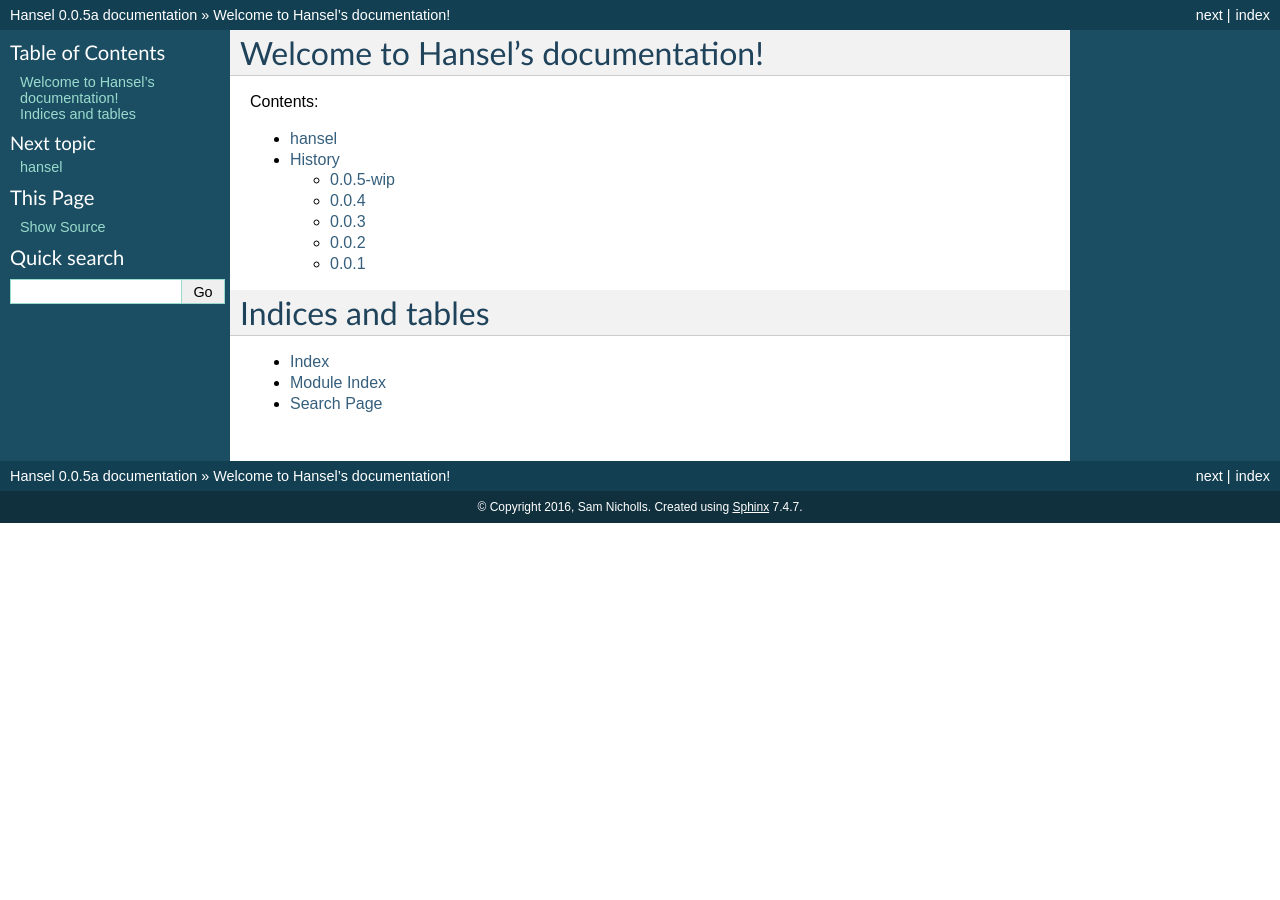
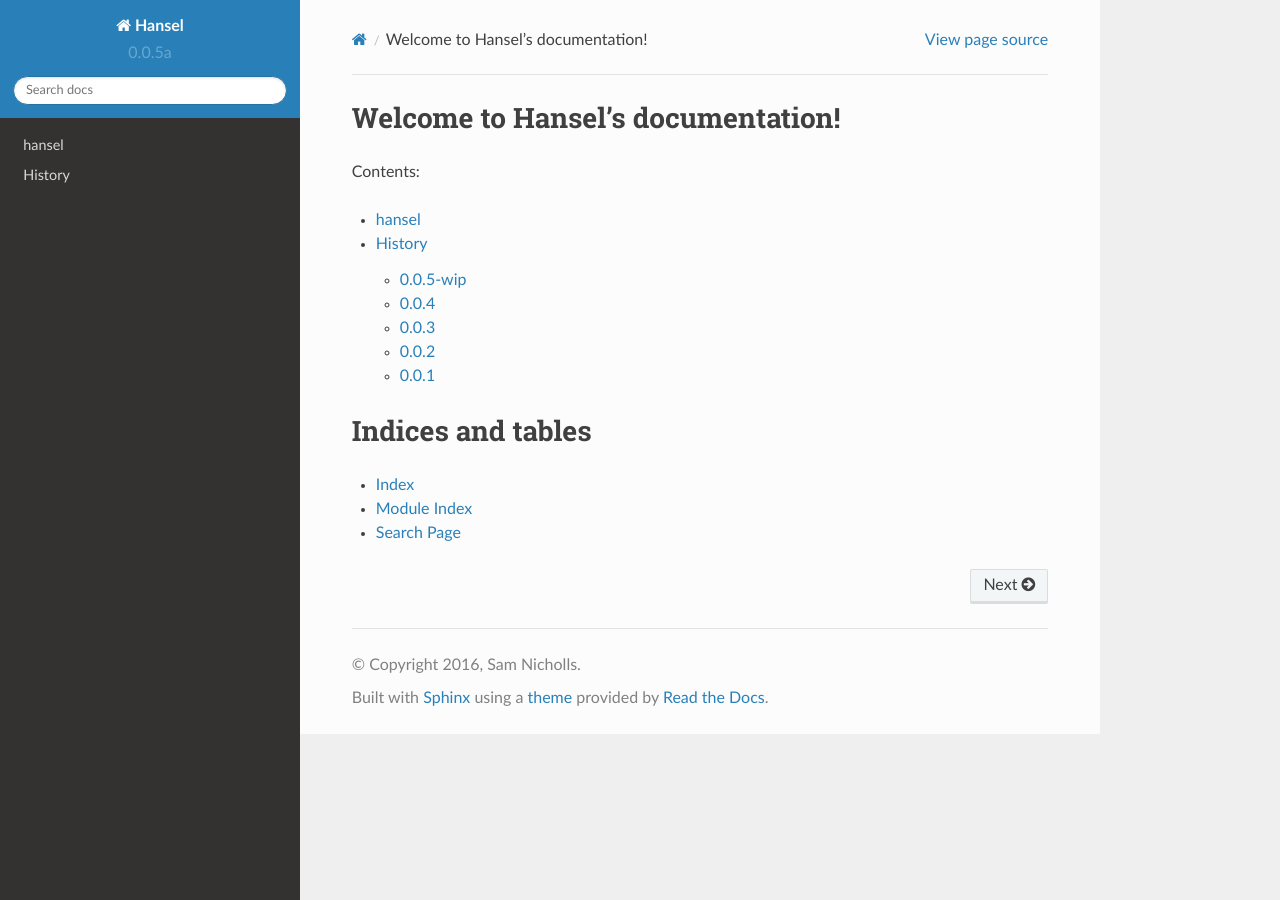
Before and after one commit to SamStudio8/hansel, a Sphinx documentation site: the page built from docs/index.rst, in a window 1280 px wide. Built offline with Sphinx 7.4.7 and the Read the Docs theme 2.0.0, drawn with Linux system fonts in a browser that asks for light colours.

Commit message:
Sphinx 1.3 includes napoleon

```diff
--- a/docs/conf.py
+++ b/docs/conf.py
@@ -37,7 +37,7 @@
     'sphinx.ext.mathjax',
     'sphinx.ext.viewcode',
     'sphinx.ext.intersphinx',
-    'sphinxcontrib.napoleon',
+    'sphinx.ext.napoleon',
 ]
 napoleon_google_docstring = False
 napoleon_use_param = False
@@ -120,7 +120,7 @@
 
 # The theme to use for HTML and HTML Help pages.  See the documentation for
 # a list of builtin themes.
-html_theme = 'default'
+html_theme = 'sphinx_rtd_theme'
 
 # Theme options are theme-specific and customize the look and feel of a theme
 # further.  For a list of options available for each theme, see the
--- a/docs/requirements.txt
+++ /dev/null
@@ -1 +0,0 @@
-sphinxcontrib-napoleon
```
